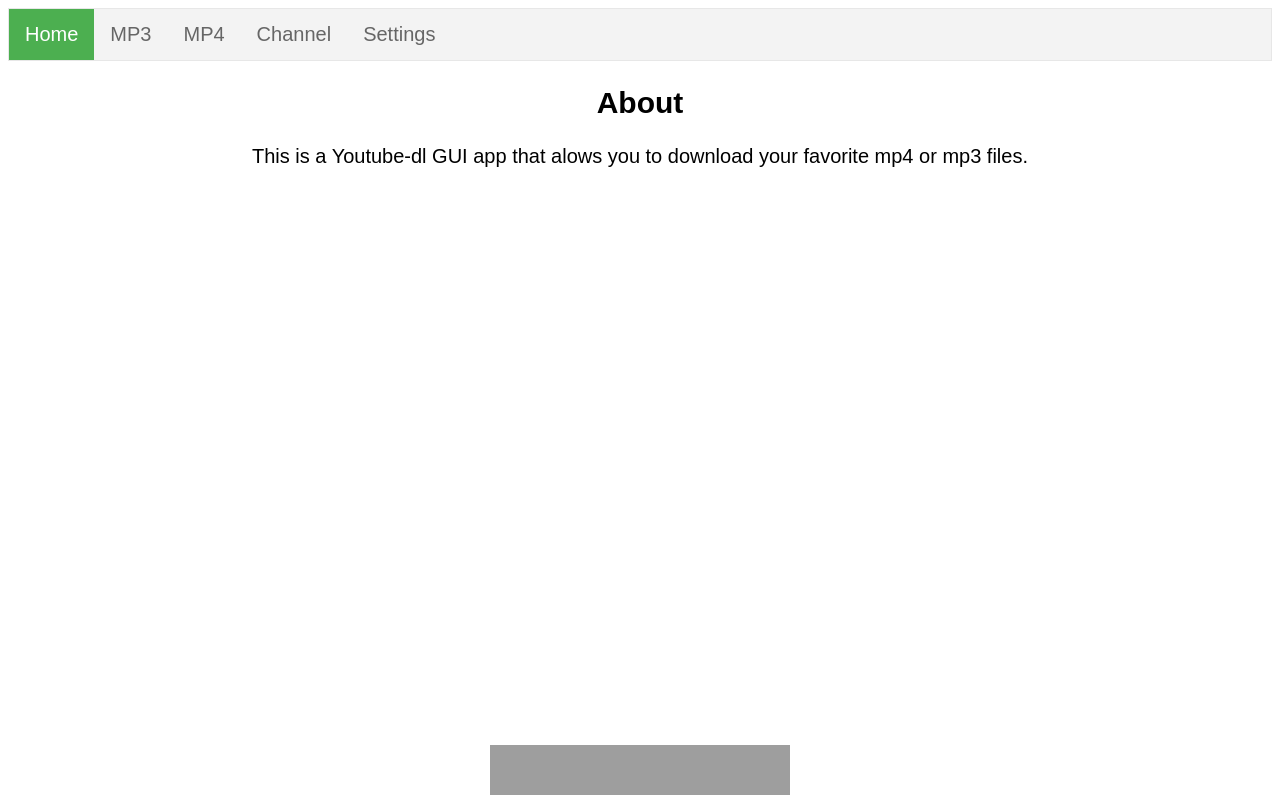
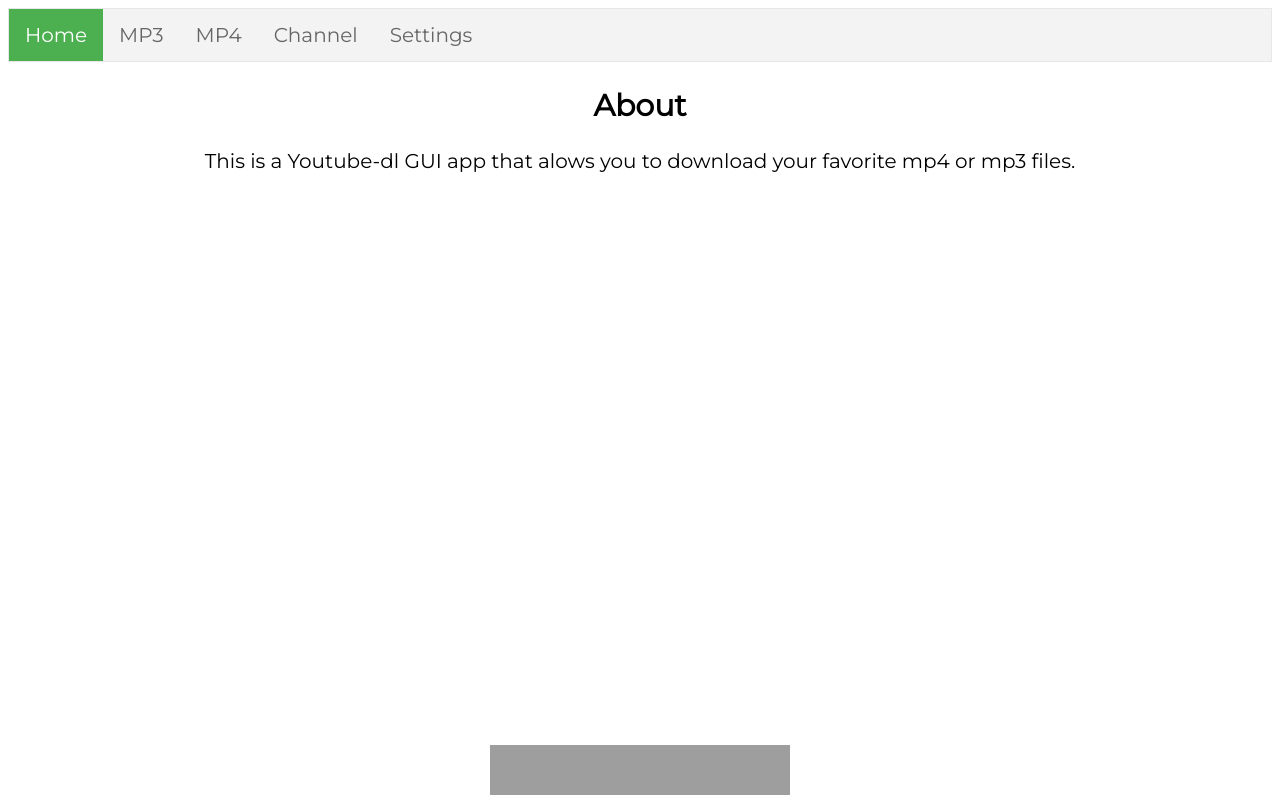
Before and after one commit to alexandrus21a/Yotube-dl-gui, an Electron app: page resources/app/home.html in a window 1280 px wide. Drawn offline with Linux system fonts and the light colour scheme; grey boxes are pictures that could not be loaded.

Commit message:
Update home.html

```diff
--- a/resources/app/home.html
+++ b/resources/app/home.html
@@ -4,7 +4,7 @@
 <head>
   <meta charset="utf-8">
   <meta name="viewport" content="width=device-width, initial-scale=1.0">
-  <link href="https://fonts.googleapis.com/css?family=IBM+Plex+Serif&display=swap" rel="stylesheet">
+  <link href="https://fonts.googleapis.com/css2?family=Montserrat&display=swap" rel="stylesheet">
   <link rel="stylesheet" href="style.css">
   <title>Youtubify</title>
 </head>
```
